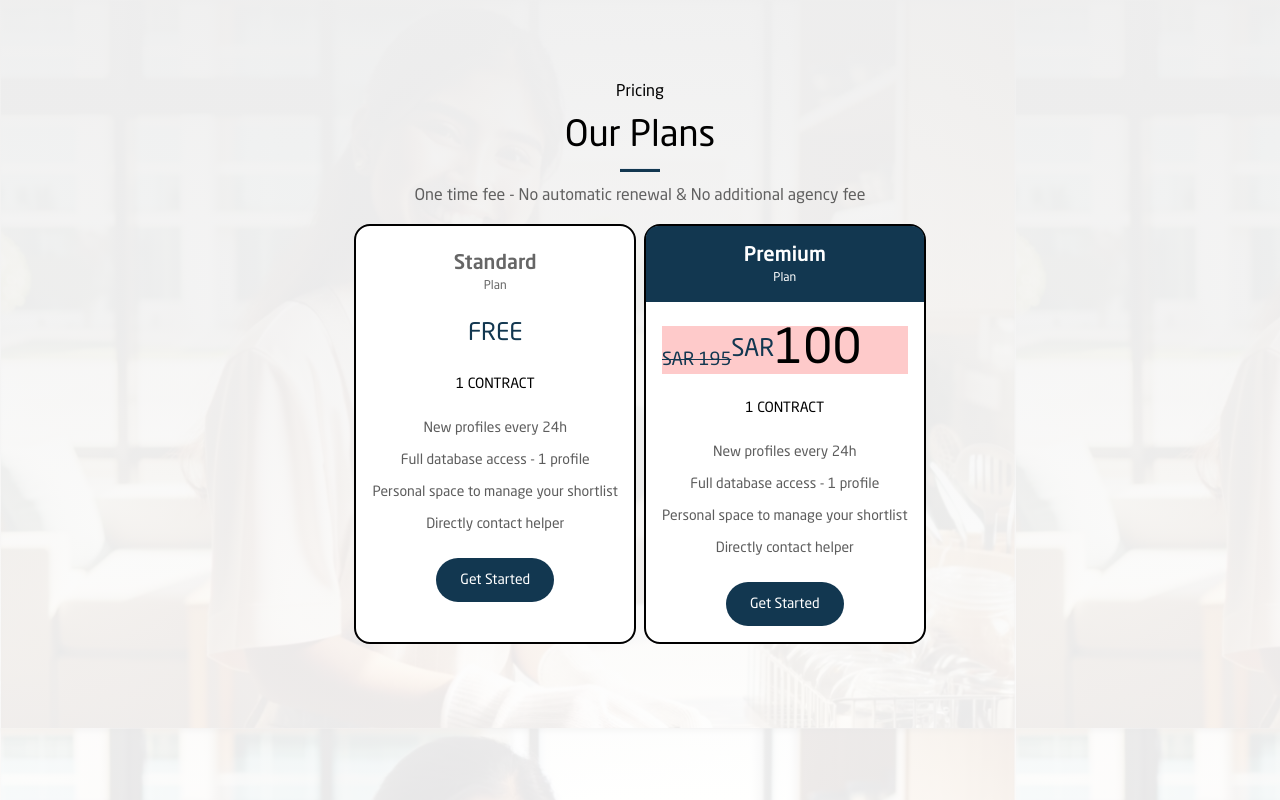
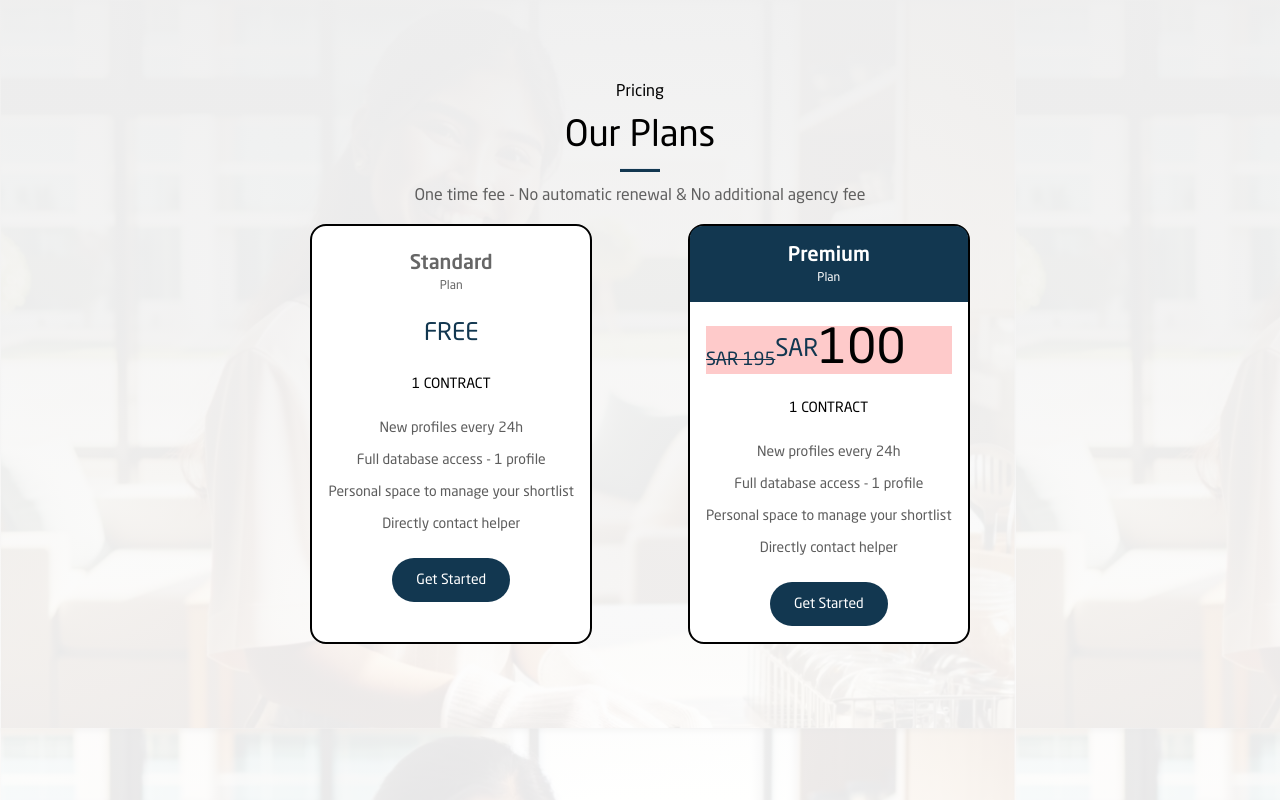
Before and after one commit to HriGrit/Marofa, a React (Vite) app in the folder client/: page / in a window 1280 px wide. Shown: the part 1728-2528 px from the top of the page. Built offline with nearby package versions, Linux system fonts and the light colour scheme.

Commit message:
no message

```diff
--- a/client/src/components/Body/Pricing.jsx
+++ b/client/src/components/Body/Pricing.jsx
@@ -11,7 +11,7 @@
                 <hr className='w-[40px] mx-auto h-1 bg-[#123750]' />
                 <h2 className=' text-black text-opacity-60'>One time fee - No automatic renewal & No additional agency fee</h2>
             </div>
-            <div className='flex flex-row gap-2 justify-center'>
+            <div className='flex flex-row gap-24 justify-center'>
                 <div className='flex flex-col bg-grey-200 text-center p-4 space-y-6 border-2 border-black bg-white rounded-2xl'>
                     <div className='flex flex-col mt-2 text-[#666666] '>
                         <p className='text-xl font-medium'>Standard</p>
```
